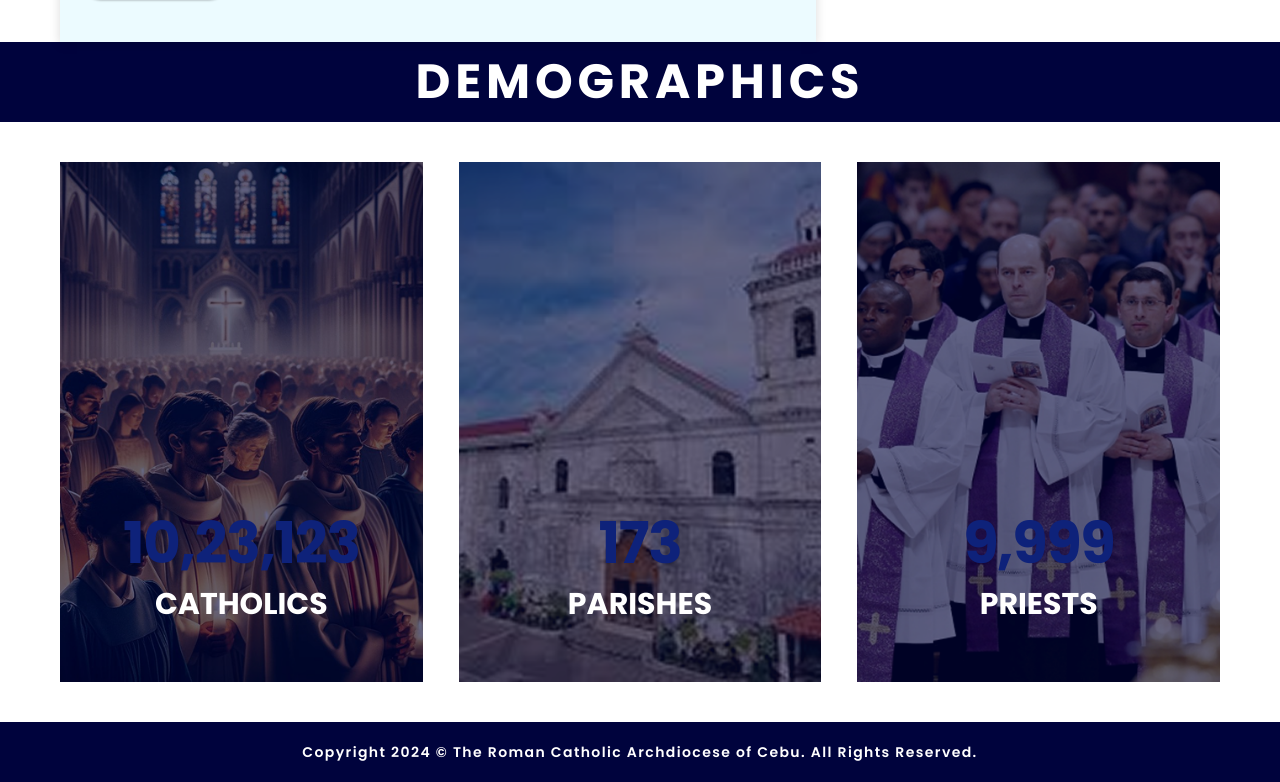
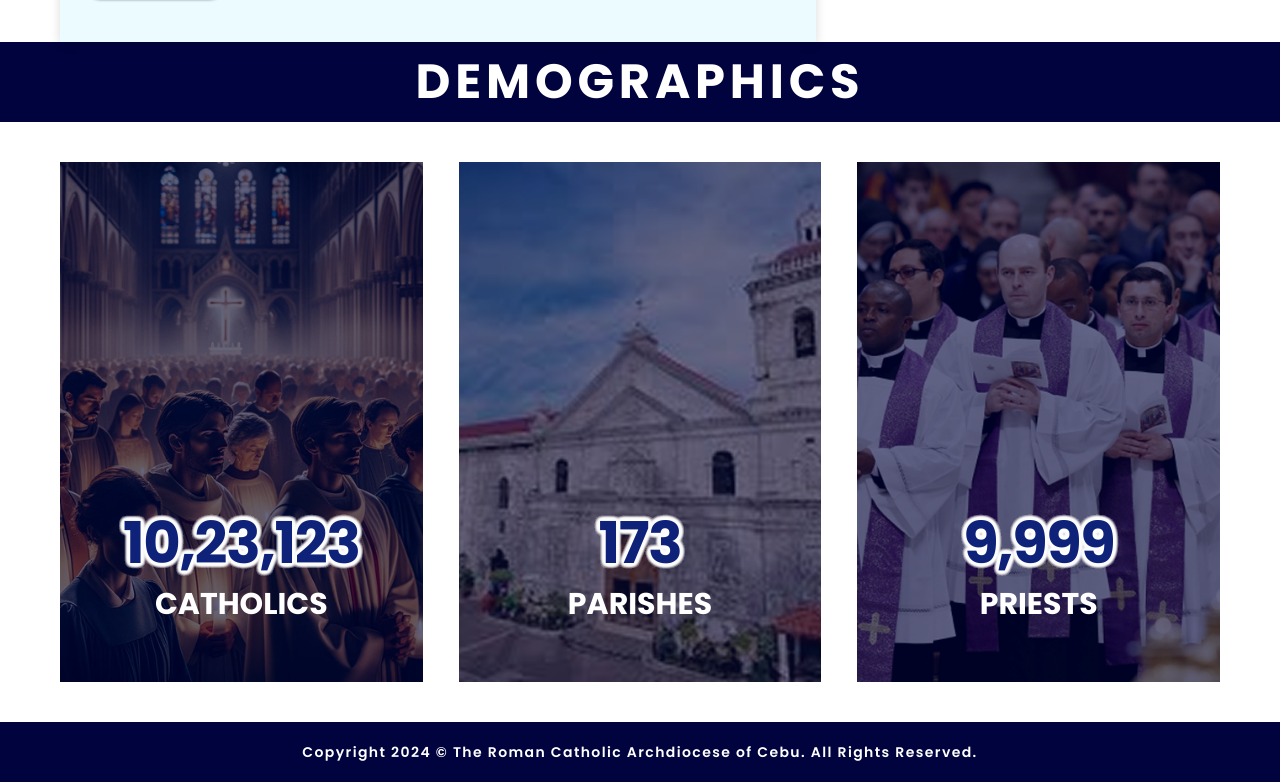
Before and after one commit to Celian4862/cadcomm, a Next.js app: page / in a window 1280 px wide. Shown: the part 1527-2309 px from the top of the page. Built offline with nearby package versions, Linux system fonts and the light colour scheme.

Commit message:
Updated page.tsx
Added a large amount of text shadows to the Demographics content to achieve a "text outline".

```diff
--- a/app/page.tsx
+++ b/app/page.tsx
@@ -68,7 +68,7 @@ export default function Home() {
       <div className="grid grid-cols-1 gap-y-5 px-15 py-10 *:grid *:h-65 *:grid-cols-1 *:items-end *:bg-cover *:bg-center *:p-15 *:text-center lg:grid-cols-3 lg:gap-x-9 lg:*:h-130">
         <div style={{ backgroundImage: 'url("/demographics1.png")' }}>
           <div>
-            <span className="text-tertiary text-shadow-(color:--background)] text-[12vw] font-bold tracking-tight sm:text-[10vw] md:text-[7vw] lg:text-[4.5vw]">
+            <span className="text-tertiary text-[12vw] font-bold tracking-tight text-shadow-(color:--background) text-shadow-[0_0_5px,0_0_5px,0_0_5px,0_0_5px,0_0_5px,0_0_5px,0_0_5px,0_0_5px,0_0_5px,0_0_5px,0_0_5px,0_0_5px,0_0_5px,0_0_5px,0_0_5px,0_0_5px,0_0_5px,0_0_5px,0_0_5px,0_0_5px,0_0_5px,0_0_5px,0_0_5px,0_0_5px,0_0_5px,0_0_5px,0_0_5px] sm:text-[10vw] md:text-[7vw] lg:text-[4.5vw]">
               10,23,123
             </span>
             <br />
@@ -79,7 +79,7 @@ export default function Home() {
         </div>
         <div style={{ backgroundImage: 'url("/demographics2.png")' }}>
           <div>
-            <span className="text-tertiary text-shadow-(color:--background)] text-[12vw] font-bold tracking-tight sm:text-[10vw] md:text-[7vw] lg:text-[4.5vw]">
+            <span className="text-tertiary text-[12vw] font-bold tracking-tight text-shadow-(color:--background) text-shadow-[0_0_5px,0_0_5px,0_0_5px,0_0_5px,0_0_5px,0_0_5px,0_0_5px,0_0_5px,0_0_5px,0_0_5px,0_0_5px,0_0_5px,0_0_5px,0_0_5px,0_0_5px,0_0_5px,0_0_5px,0_0_5px,0_0_5px,0_0_5px,0_0_5px,0_0_5px,0_0_5px,0_0_5px,0_0_5px,0_0_5px,0_0_5px] sm:text-[10vw] md:text-[7vw] lg:text-[4.5vw]">
               173
             </span>
             <br />
@@ -90,7 +90,7 @@ export default function Home() {
         </div>
         <div style={{ backgroundImage: 'url("/demographics3.png")' }}>
           <div>
-            <span className="text-tertiary text-shadow-(color:--background)] text-[12vw] font-bold tracking-tight sm:text-[10vw] md:text-[7vw] lg:text-[4.5vw]">
+            <span className="text-tertiary text-[12vw] font-bold tracking-tight text-shadow-(color:--background) text-shadow-[0_0_5px,0_0_5px,0_0_5px,0_0_5px,0_0_5px,0_0_5px,0_0_5px,0_0_5px,0_0_5px,0_0_5px,0_0_5px,0_0_5px,0_0_5px,0_0_5px,0_0_5px,0_0_5px,0_0_5px,0_0_5px,0_0_5px,0_0_5px,0_0_5px,0_0_5px,0_0_5px,0_0_5px,0_0_5px,0_0_5px,0_0_5px] sm:text-[10vw] md:text-[7vw] lg:text-[4.5vw]">
               9,999
             </span>
             <br />
```
